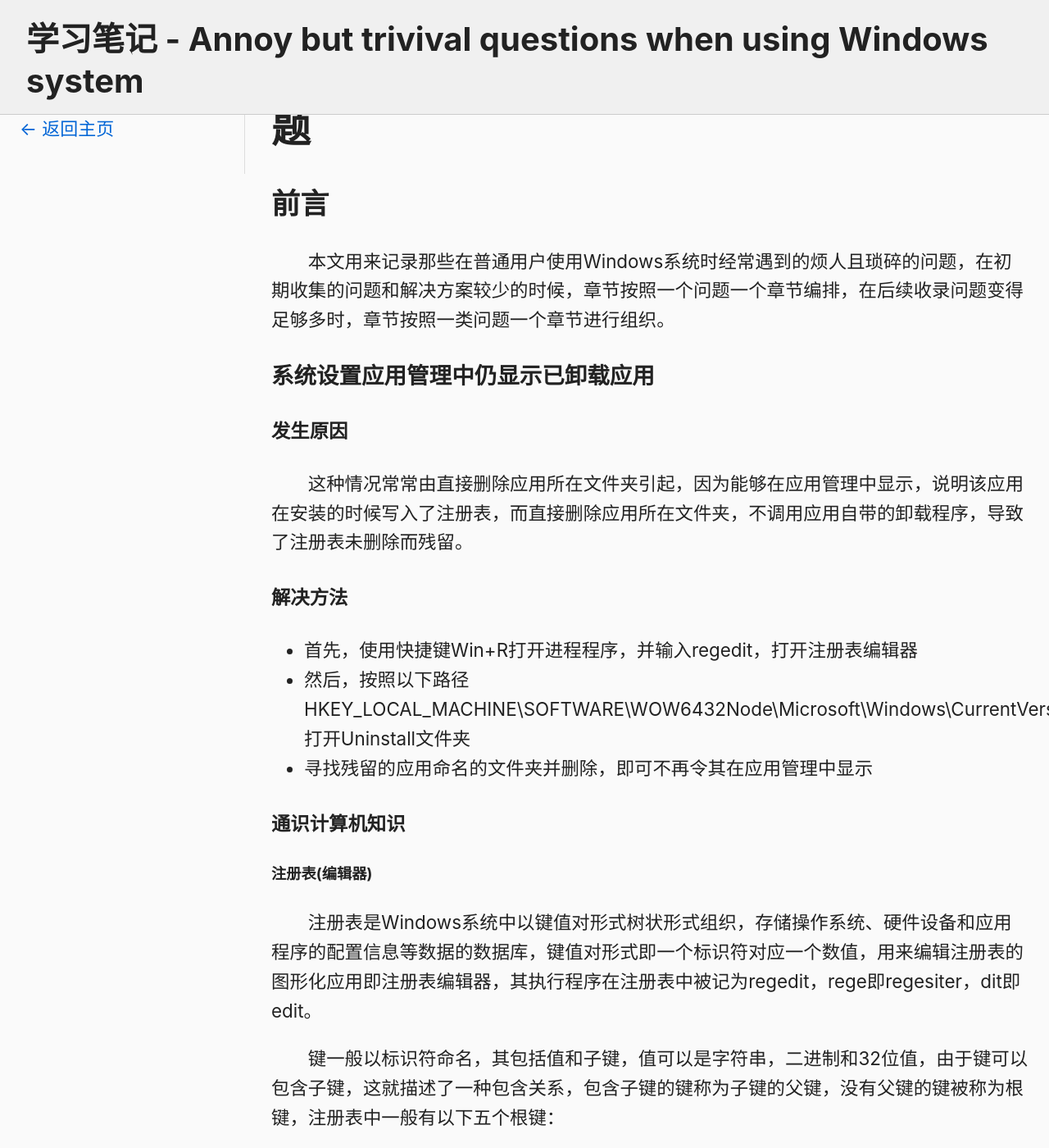
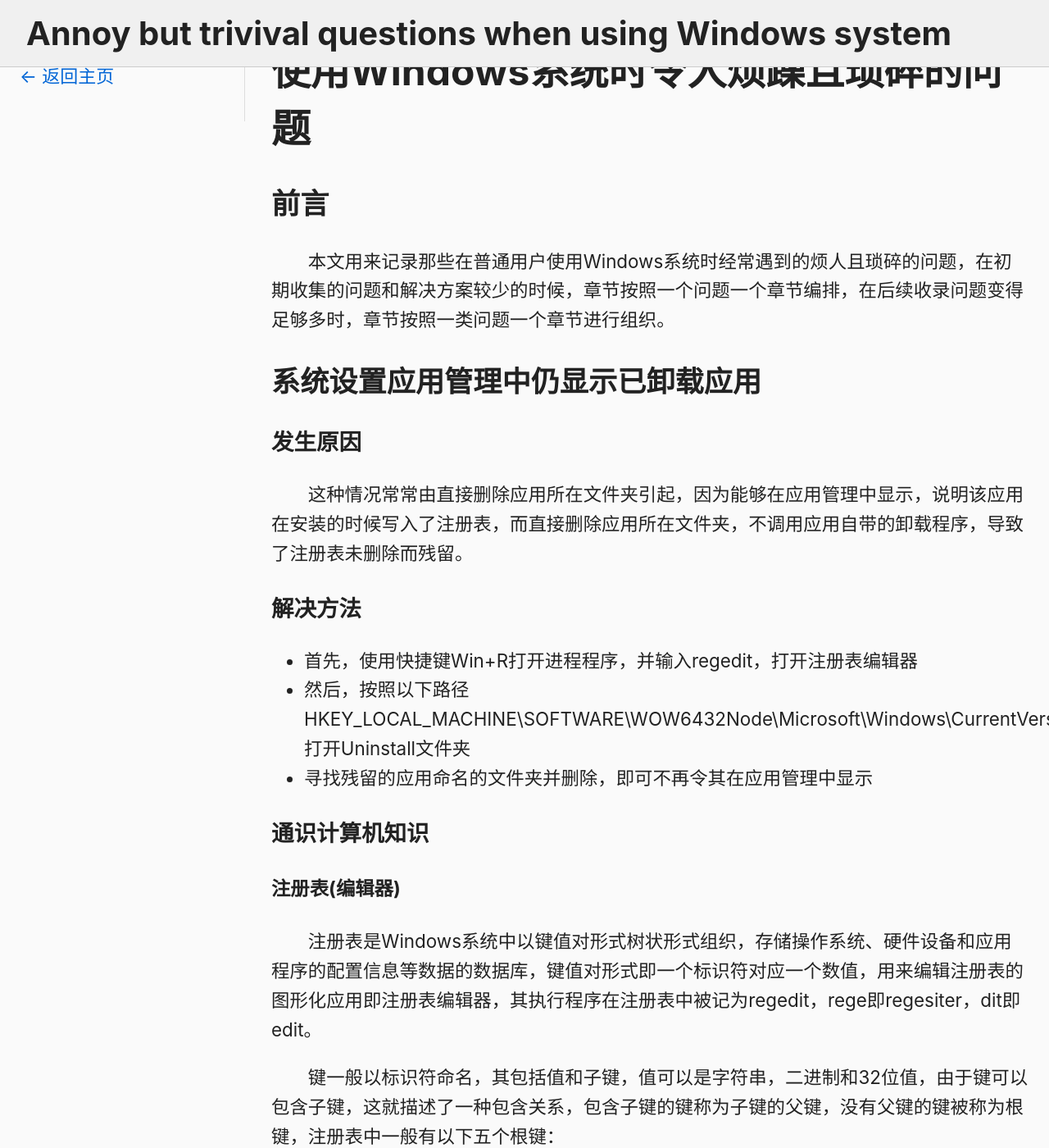
Before and after one commit to placeholder-208/Notes, a Jekyll site: the page built from _notes/my-notes/Annoying but trivival questions when using Windows system.md, in a window 1280 px wide and 1400 px high. Shown: the whole window at 82% size. Built offline with Jekyll 4.4.1, drawn with Linux system fonts in a browser that asks for light colours; comment, search, counter and statistics services are not loaded.

Commit message:
Adjust the page layout using js.

```diff
--- a/_layouts/default.html
+++ b/_layouts/default.html
@@ -24,14 +24,15 @@
 <body>
   <header>
     <h1>
-      <a href="{{ '/' | relative_url }}">{{ site.title }}</a>
-      {% if page.layout == 'note' and page.title %}
-        - {{ page.title }}
+      {% if page.layout == 'note' %}
+        {{ page.title }}
         {% if page.last_modified_at %}
-          <span style="font-size: 1.5rem; font-weight: normal; color: #666; margin-left: 0.8rem;">
+          <span style="display: block; font-size: 0.9rem; font-weight: normal; color: #666;">
             最后更新：{{ page.last_modified_at | date: "%Y-%m-%d %H:%M" }} (UTC+8)
           </span>
         {% endif %}
+      {% else %}
+        <a href="{{ '/' | relative_url }}">{{ site.title }}</a>
       {% endif %}
     </h1>
     <div id="user-status"></div>
--- a/_notes/my-notes/Annoying but trivival questions when using Windows system.md
+++ b/_notes/my-notes/Annoying but trivival questions when using Windows system.md
@@ -7,13 +7,13 @@
 ## 前言
 本文用来记录那些在普通用户使用Windows系统时经常遇到的烦人且琐碎的问题，在初期收集的问题和解决方案较少的时候，章节按照一个问题一个章节编排，在后续收录问题变得足够多时，章节按照一类问题一个章节进行组织。
 
-### 系统设置应用管理中仍显示已卸载应用
+## 系统设置应用管理中仍显示已卸载应用
 
-#### 发生原因
+### 发生原因
 
 这种情况常常由直接删除应用所在文件夹引起，因为能够在应用管理中显示，说明该应用在安装的时候写入了注册表，而直接删除应用所在文件夹，不调用应用自带的卸载程序，导致了注册表未删除而残留。
 
-#### 解决方法
+### 解决方法
 
 - 首先，使用快捷键Win+R打开进程程序，并输入regedit，打开注册表编辑器
 - 然后，按照以下路径
@@ -21,9 +21,9 @@
 打开Uninstall文件夹
 - 寻找残留的应用命名的文件夹并删除，即可不再令其在应用管理中显示
 
-#### 通识计算机知识
+### 通识计算机知识
 
-##### 注册表(编辑器)
+#### 注册表(编辑器)
 
 注册表是Windows系统中以键值对形式树状形式组织，存储操作系统、硬件设备和应用程序的配置信息等数据的数据库，键值对形式即一个标识符对应一个数值，用来编辑注册表的图形化应用即注册表编辑器，其执行程序在注册表中被记为regedit，rege即regesiter，dit即edit。
 
--- a/assets/css/custom.css
+++ b/assets/css/custom.css
@@ -127,9 +127,7 @@
   padding: 2rem 1.5rem 1rem 0;   /* 顶部内边距增大，使标题下移 */
   border-right: 1px solid #ddd;
   position: sticky;
-  top: 80px;                     /* 与顶部栏高度匹配 */
   align-self: flex-start;
-  max-height: calc(100vh - 80px - 2rem);
   overflow-y: scroll;            /* 常驻纵向滚动条 */
 }
 .sidebar ul {
--- a/assets/js/main.js
+++ b/assets/js/main.js
@@ -158,4 +158,25 @@
   });
 
   window.__note = { onChapterClick, submitComment };
+
+// 动态调整布局，避免顶部栏遮挡
+function adjustLayout() {
+  const header = document.querySelector('header');
+  const main = document.querySelector('main');
+  const sidebar = document.querySelector('.sidebar');
+  if (header && main) {
+    const headerHeight = header.offsetHeight;
+    main.style.paddingTop = headerHeight + 'px';
+    if (sidebar) {
+      sidebar.style.top = headerHeight + 'px';
+      sidebar.style.maxHeight = `calc(100vh - ${headerHeight}px - 2rem)`;
+    }
+  }
+}
+
+// 初始调整
+adjustLayout();
+
+// 窗口大小变化时重新调整
+window.addEventListener('resize', adjustLayout);
 });
```
